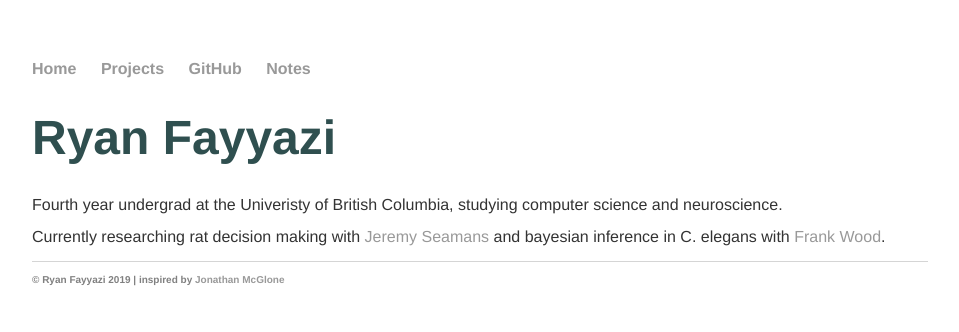
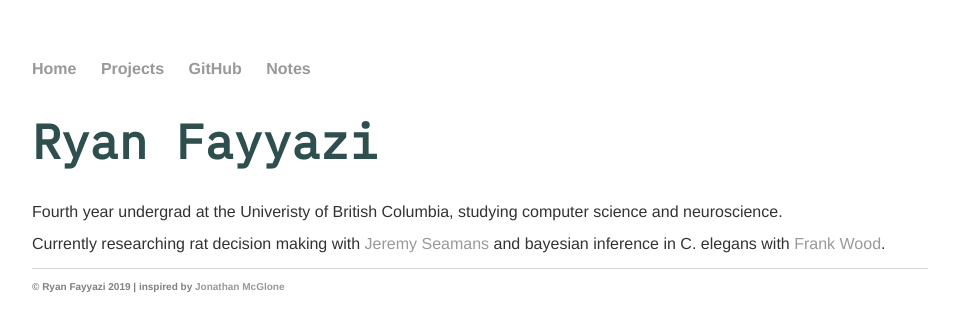
Before and after one commit to rfayyazi/rfayyazi.github.io, a Jekyll site: the page built from index.html, in a window 1280 px wide. Shown: the top 332 px of the page, without its empty margins (160-1119 px from the left). Built offline with Jekyll 4.4.1, drawn with Linux system fonts in a browser that asks for light colours.

Commit message:
Update index.html

```diff
--- a/index.html
+++ b/index.html
@@ -2,7 +2,7 @@
 layout: default
 title: Ryan Fayyazi
 ---
-<link href='https://fonts.googleapis.com/css?family=Open+Sans' rel='stylesheet' type='text/css'>
+<link href='https://fonts.googleapis.com/css?family=IBM Plex Mono' rel='stylesheet' type='text/css'>
 <div class="blurb">
 <h1>Ryan Fayyazi</h1>
 <p>Fourth year undergrad at the Univeristy of British Columbia, studying computer science and neuroscience.<p>
```
